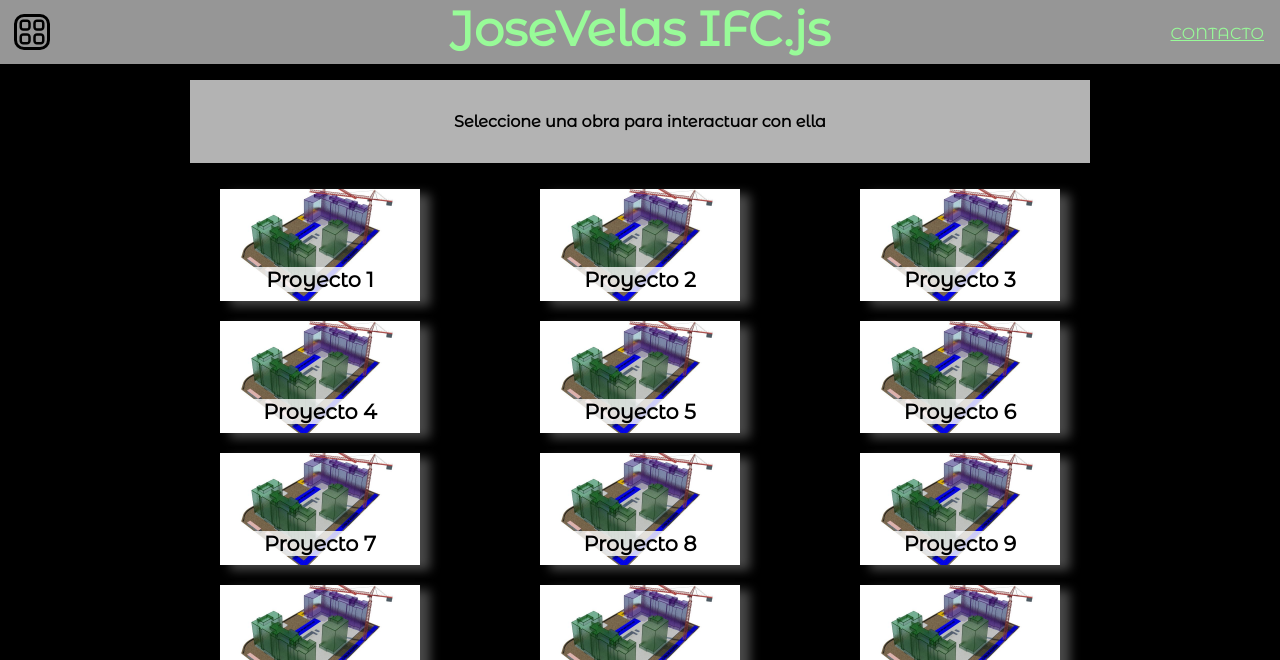
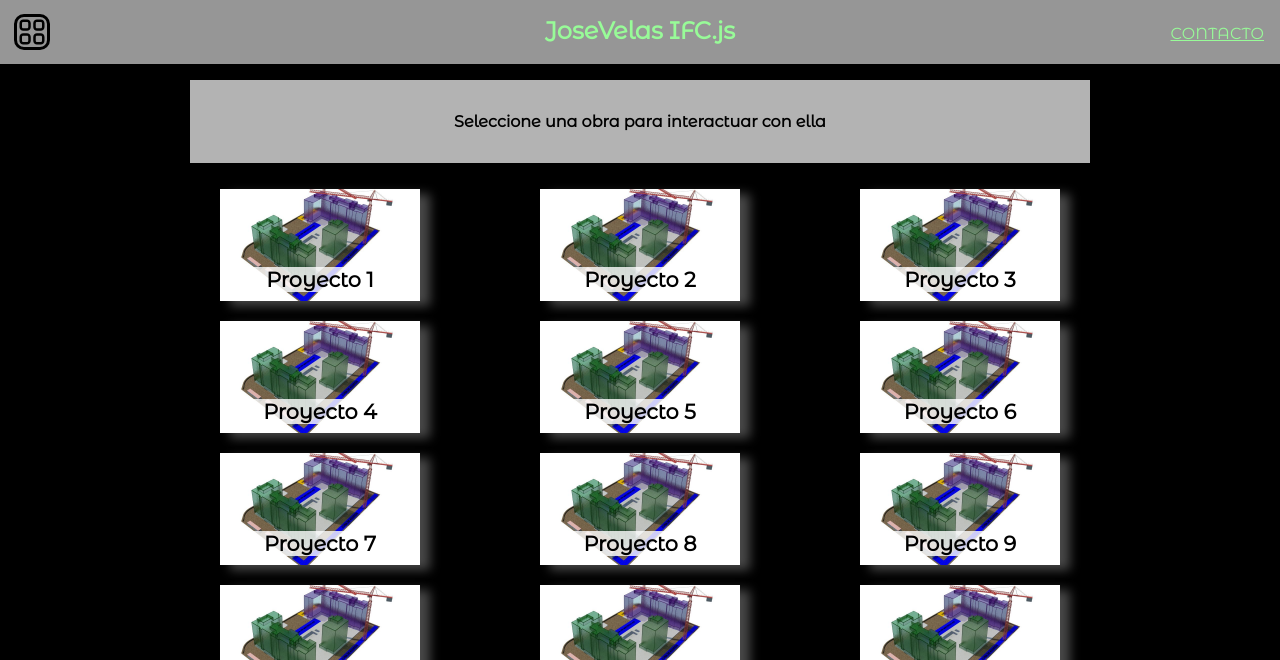
Before and after one commit to Jose-Velas/Ejercicio_JS, a plain HTML site: page gallery.html in a window 1280 px wide. Shown: the top 660 px of the page. Drawn offline with Linux system fonts and the light colour scheme.

Commit message:
Cambios tras webinar

```diff
--- a/gallery.html
+++ b/gallery.html
@@ -4,7 +4,7 @@
     <meta charset="UTF-8">
     <meta http-equiv="X-UA-Compatible" content="IE=edge">
     <meta name="viewport" content="width=device-width, initial-scale=1.0">
-    <title>JoseVelas_IFCjs_2</title>
+    <title>JoseVelas_IFCjs</title>
     <link rel="preconnect" href="https://fonts.googleapis.com">
     <link rel="preconnect" href="https://fonts.gstatic.com" crossorigin>
     <link href="https://fonts.googleapis.com/css2?family=Montserrat+Alternates:ital@0;1&display=swap" rel="stylesheet">
--- a/styles.css
+++ b/styles.css
@@ -38,6 +38,7 @@ body {
    border-color: rgb(32, 32, 32);
    background-color: #98fb98;
 }
+/*cambiar el fondo por el relleno del svg*/
 
 .view-boxes {
     width: 30px;
@@ -62,7 +63,8 @@ body {
     text-align: center;
     width: 100vw;
     height: 64px;
-    font-size: 48px;
+    padding: 16px;
+    font-size: 24px;
     font-weight: bolder;
     margin: 0 auto;
 }
--- a/styles2.css
+++ b/styles2.css
@@ -62,7 +62,8 @@ body {
     text-align: center;
     width: 100vw;
     height: 64px;
-    font-size: 48px;
+    padding: 16px;
+    font-size: 24px;
     font-weight: bolder;
     margin: 0 auto;
 }
@@ -84,6 +85,7 @@ nav {
     width: 100%;
     height: auto;
 }
+/*dar transparencia al fondo para que se vea el IFC*/
 
 .txtbarrasuperior {
     position: relative;
@@ -113,6 +115,7 @@ iframe {
     height: 60px;
     bottom: 40px;
 }
+/*dar transparencia al fondo para que se vea el IFC*/
 
 .containerherramientas {
     position: relative;
```
